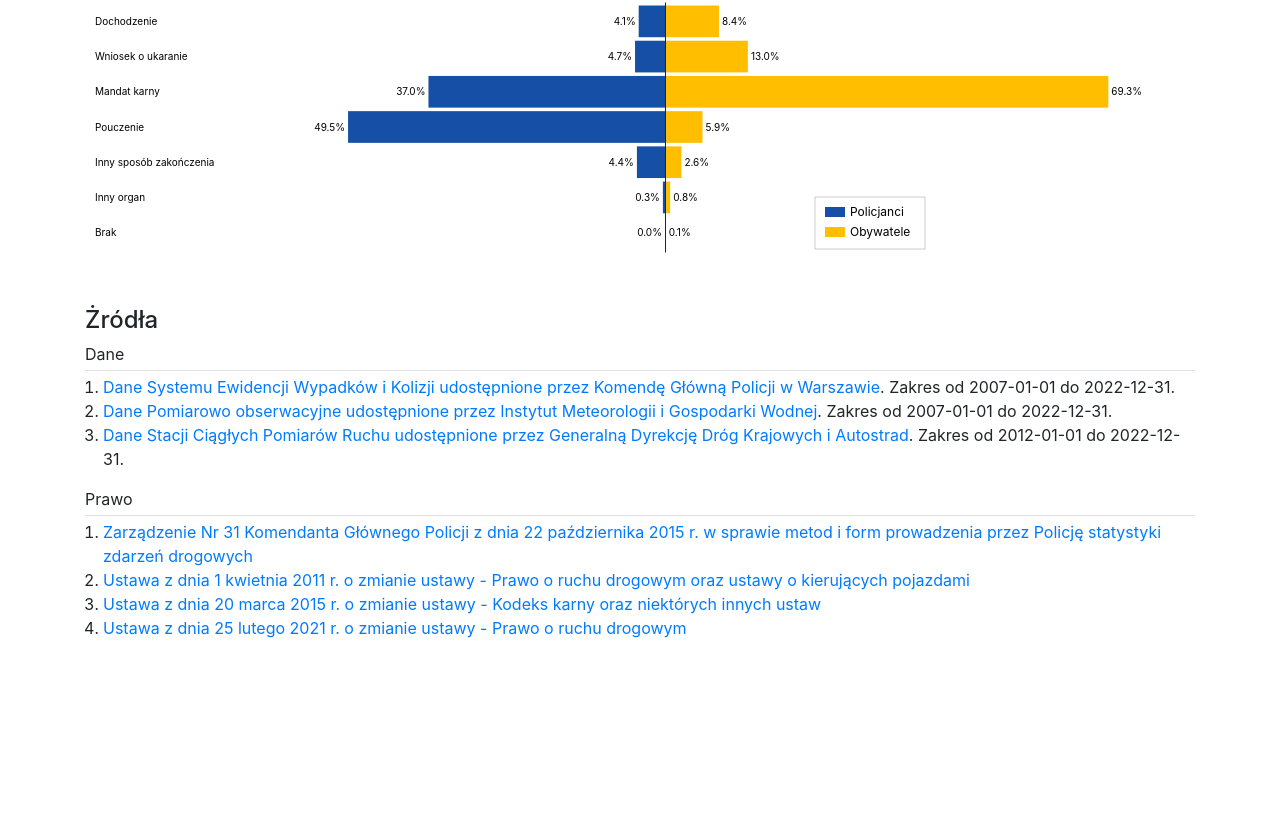
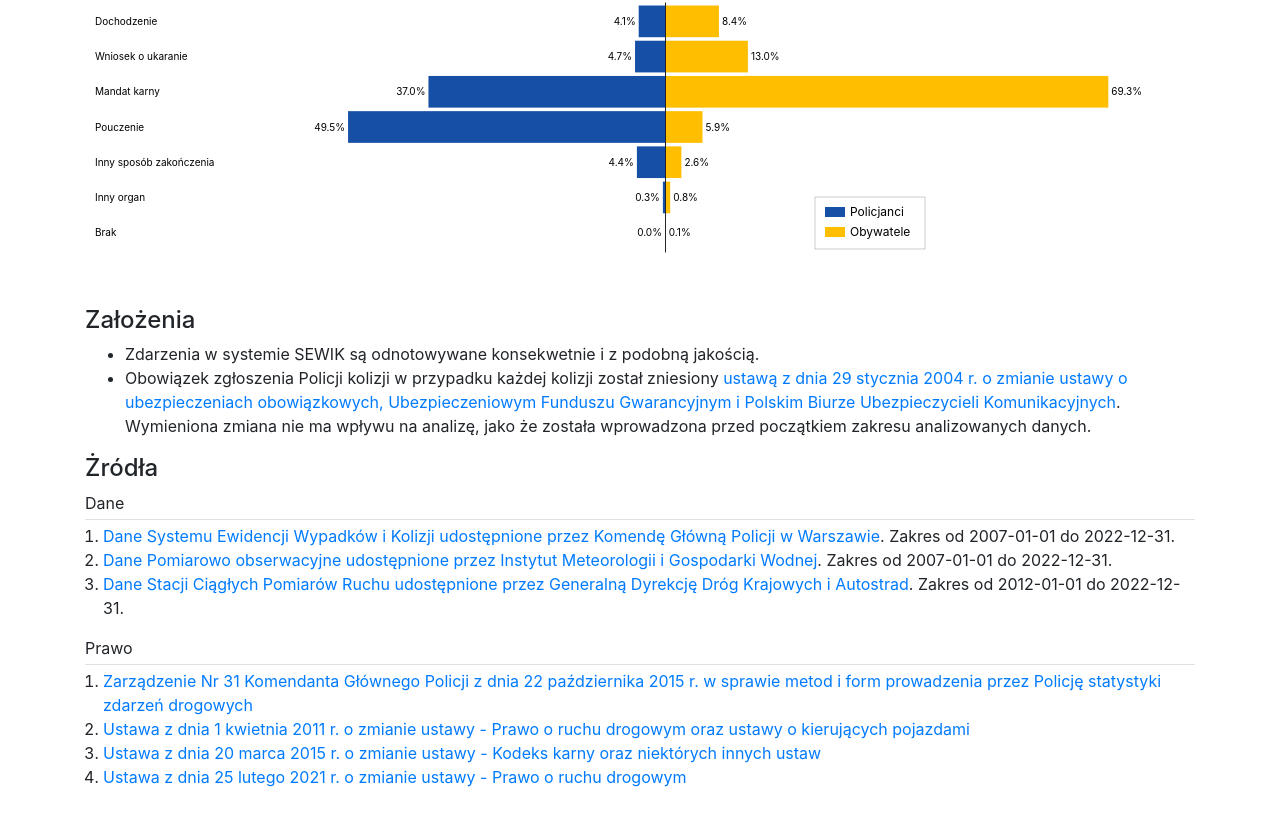
Before and after one commit to kuba-k-k/pl-accidents, a plain HTML site: page index.html in a window 1280 px wide. Shown: the part 4436-5261 px from the top of the page. Before the commit the page ends 5132 px from the top, so only its background shows below. Drawn offline with nearby package versions, Linux system fonts and the light colour scheme.

Commit message:
Update index.html

```diff
--- a/index.html
+++ b/index.html
@@ -334,6 +334,12 @@
         </div>
         <br>
 
+        <h4>Założenia</h4>
+        <ul>
+          <li>Zdarzenia w systemie SEWIK są odnotowywane konsekwetnie i z podobną jakością.</li>
+          <li>Obowiązek zgłoszenia Policji kolizji w przypadku każdej kolizji został zniesiony <a href="https://isap.sejm.gov.pl/isap.nsf/DocDetails.xsp?id=WDU20040260225" target="_blank">ustawą z dnia 29 stycznia 2004 r. o zmianie ustawy o ubezpieczeniach obowiązkowych, Ubezpieczeniowym Funduszu Gwarancyjnym i Polskim Biurze Ubezpieczycieli Komunikacyjnych</a>. Wymieniona zmiana nie ma wpływu na analizę, jako że została wprowadzona przed początkiem zakresu analizowanych danych.</li>
+        </ul>
+
         <h4>Żródła</h4>
         <p class="mb-1">Dane</p>
         <div class="border-bottom w-100 px-1 mb-1"></div>
```
